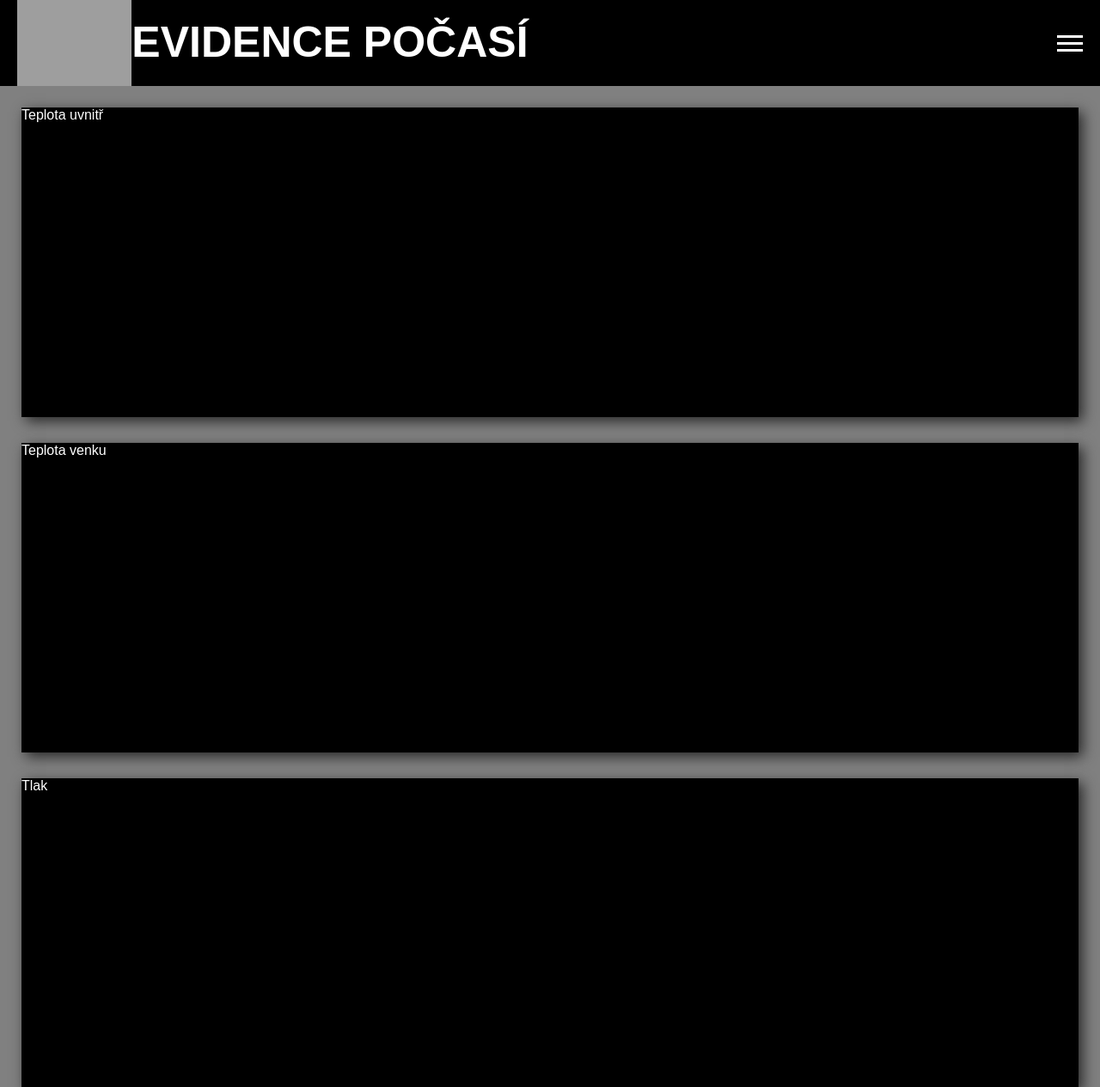
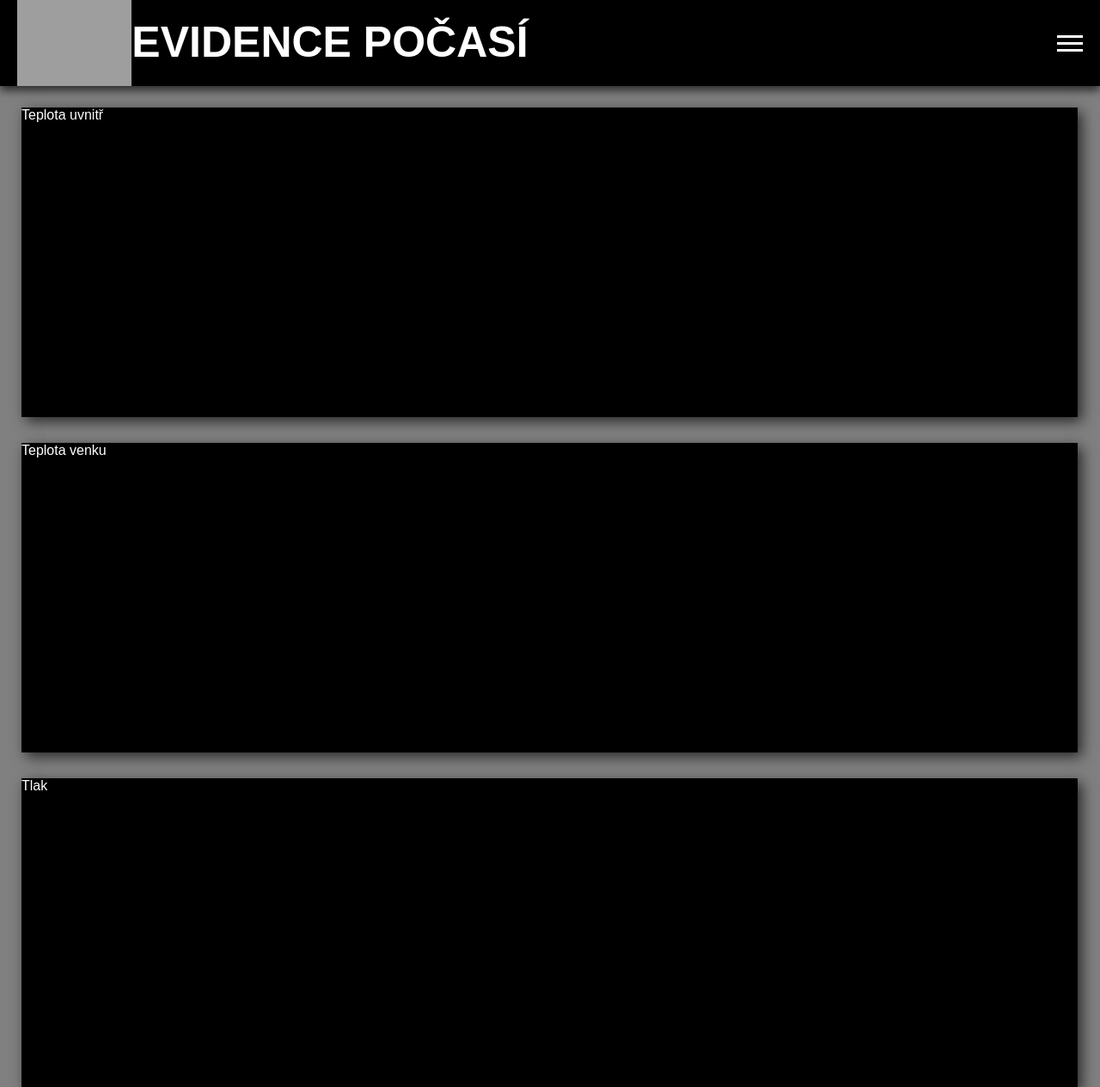
Before and after one commit to NatalliSt/EvidencePocasi, a PHP site: page /week.html in a window 1280 px wide. Shown: the top 1264 px of the page at 86% size. Run offline with PHP 8.4, Linux system fonts and the light colour scheme; some web fonts are replaced; grey boxes are pictures that could not be loaded.

Commit message:
Update graphs.css
uprava stinu, z-index, pozice

```diff
--- a/graphs.css
+++ b/graphs.css
@@ -21,13 +21,17 @@ body {
 */
 
 header {
+    position: fixed;
+    top: 0;
     width: 100%;
-    height: 80px;
+    height: 100px;
     background: black;
     display: flex;
     align-items: center;
     justify-content: space-between;
     padding: 50px 20px 50px;
+    z-index: 100;
+    box-shadow: 0px 5px 10px rgb(40, 40, 40);
 }
 .Logo{
     display: flex;
@@ -97,11 +101,11 @@ header {
     background-color: black;
     border: 1px 0 solid white;
     width: 40%;
-    height: 105vh;
+    height: 100vh;
     top: 100px;
     right: 0;
     z-index: 100;
-    box-shadow: -5px 30px 40px white;
+    box-shadow: -5px 10px 20px rgb(40, 40, 40);
 }
 
 .navItem {
@@ -113,6 +117,8 @@ header {
 */
 
 #gridContainer {
+    position: absolute;
+    top: 100px;
     display: grid;
     margin: 20px;
     gap: 20px;
@@ -126,5 +132,6 @@ header {
     color: white;
     font-weight: 500;
     height: 45vh;
+    width: 96vw;
     box-shadow: 5px 5px 15px rgb(40, 40, 40);
 }
```
